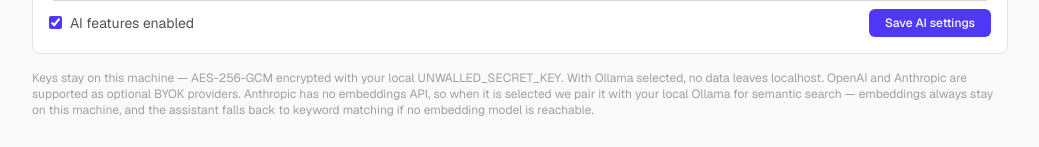
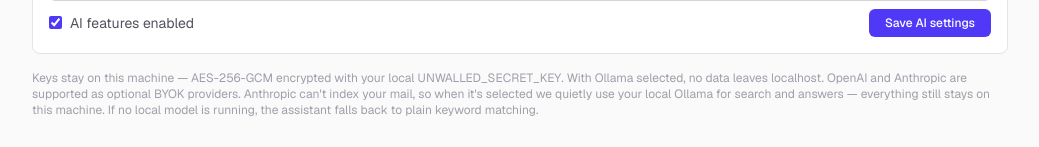
Before and after one commit to peopleofproduct/dzong-mail, a Next.js app in the folder apps/web/: page /settings in a window 1280 px wide. Shown: the part 1988-2135 px from the top of the page, without its empty margins (120-1159 px from the left). Built offline with nearby package versions, Linux system fonts and the light colour scheme; no server answers; the database is empty.

Commit message:
Replace jargon with conversational copy in AI search UI
Semantic and embeddings become AI search finds mail by meaning,
smarter answers, still indexing - the model command stays literal
where it is an action to copy.

```diff
--- a/apps/web/src/app/page.tsx
+++ b/apps/web/src/app/page.tsx
@@ -105,9 +105,9 @@ async function ListSection({ searchParams }: { searchParams: SearchParams }) {
       ? accounts.find((a) => a.id === accountId)?.emailAddress
       : undefined;
     items = accountEmail ? result.hits.filter((h) => h.accountEmail === accountEmail) : result.hits;
-    if (!result.ok) semanticNote = result.reason ?? "semantic search unavailable";
+    if (!result.ok) semanticNote = result.reason ?? "AI search isn't available right now";
     else if (result.hits.length === 0)
-      semanticNote = "No semantic matches — run the worker once to embed your mail";
+      semanticNote = "No AI matches yet - your inbox is still being indexed (it happens during sync)";
   } else {
     items = (await getMessagesForView(view, q, 100, accountId)).map(serializeMessage);
   }
--- a/apps/web/src/app/welcome/page.tsx
+++ b/apps/web/src/app/welcome/page.tsx
@@ -19,7 +19,7 @@ const features = [
   {
     icon: Search,
     title: "Search that understands",
-    body: "Semantic search finds mail by meaning — “weekend plans” finds the hiking thread — plus an Ask-my-inbox Q&A that cites its sources.",
+    body: "Search finds mail by meaning — “weekend plans” finds the hiking thread — plus an Ask-my-inbox Q&A that cites its sources.",
   },
   {
     icon: Workflow,
--- a/apps/web/src/components/mail/assistant-pane.tsx
+++ b/apps/web/src/components/mail/assistant-pane.tsx
@@ -26,8 +26,8 @@ function guidanceFor(reason: string | undefined) {
     return {
       title: "Answers are keyword-only right now",
       body: reason.includes("AI disabled")
-        ? "AI is off or unreachable - enable it for semantic answers."
-        : "Run a local embedding model for semantic answers - your mail still never leaves this machine.",
+        ? "AI is off or unreachable - turn it on for smarter answers."
+        : "Add a small local model and answers get much smarter - everything still stays on this machine.",
       command: reason.includes("AI disabled") ? null : "ollama pull nomic-embed-text",
       href: "/settings",
       hrefLabel: "Open AI settings",
@@ -36,7 +36,7 @@ function guidanceFor(reason: string | undefined) {
   if (reason.includes("not embedded")) {
     return {
       title: "Still indexing your inbox",
-      body: "Embeddings build automatically during sync - semantic answers kick in once the first pass finishes.",
+      body: "Your inbox is being indexed in the background - answers get smarter once the first pass finishes.",
       command: null,
       href: null,
       hrefLabel: null,
--- a/apps/web/src/components/mail/message-list.tsx
+++ b/apps/web/src/components/mail/message-list.tsx
@@ -358,7 +358,7 @@ export function MessageList({ messages, selectedId, threadId, sections }: Messag
             )}
             {m.score !== undefined && (
               <span
-                title="Semantic match score"
+                title="AI match score"
                 className="shrink-0 rounded bg-indigo-50 px-1 text-[10px] font-medium text-indigo-600 dark:bg-indigo-950 dark:text-indigo-300"
               >
                 ✦ {m.score.toFixed(2)}
--- a/apps/web/src/components/mail/topbar.tsx
+++ b/apps/web/src/components/mail/topbar.tsx
@@ -94,7 +94,7 @@ export function Topbar() {
           onClick={() =>
             router.push(buildParams(searchParams, { sm: semanticOn ? undefined : "1" }))
           }
-          title="Toggle semantic (AI) search — meaning-based, needs embeddings"
+          title="AI search - finds mail by meaning, not just keywords"
           className={`absolute top-1/2 right-2 -translate-y-1/2 rounded-md px-1.5 py-0.5 text-[11px] font-medium ${
             semanticOn
               ? "bg-indigo-600 text-white"
--- a/apps/web/src/components/settings/ai-settings-section.tsx
+++ b/apps/web/src/components/settings/ai-settings-section.tsx
@@ -149,9 +149,9 @@ export async function AISettingsSection() {
       <p className="text-xs text-zinc-400">
         Keys stay on this machine — AES-256-GCM encrypted with your local UNWALLED_SECRET_KEY. With
         Ollama selected, no data leaves localhost. OpenAI and Anthropic are supported as optional
-        BYOK providers. Anthropic has no embeddings API, so when it is selected we pair it with your
-        local Ollama for semantic search — embeddings always stay on this machine, and the assistant
-        falls back to keyword matching if no embedding model is reachable.
+        BYOK providers. Anthropic can't index your mail, so when it's selected we quietly use your
+        local Ollama for search and answers — everything still stays on this machine. If no local
+        model is running, the assistant falls back to plain keyword matching.
       </p>
     </section>
   );
```
